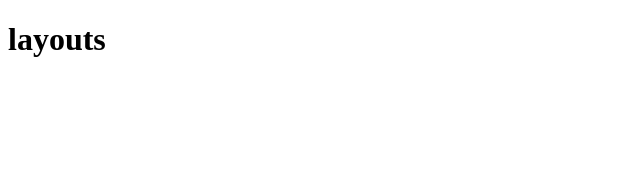
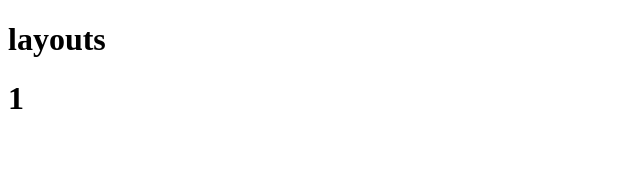
Before and after one commit to wikiengine/the-tree, a Nuxt app: page /w/1 in a window 1280 px wide. Before the commit this address had no page. Shown: the top 170 px of the page, without its empty margins (0-640 px from the left). Built offline with nearby package versions, Linux system fonts and the light colour scheme.

Commit message:
Create [id].vue

```diff
--- /dev/null
+++ b/pages/w/[id].vue
@@ -0,0 +1,5 @@
+<template>
+	<div>
+		<h1>{{ $route.params.id }}</h1>
+	</div>
+</template>
```
